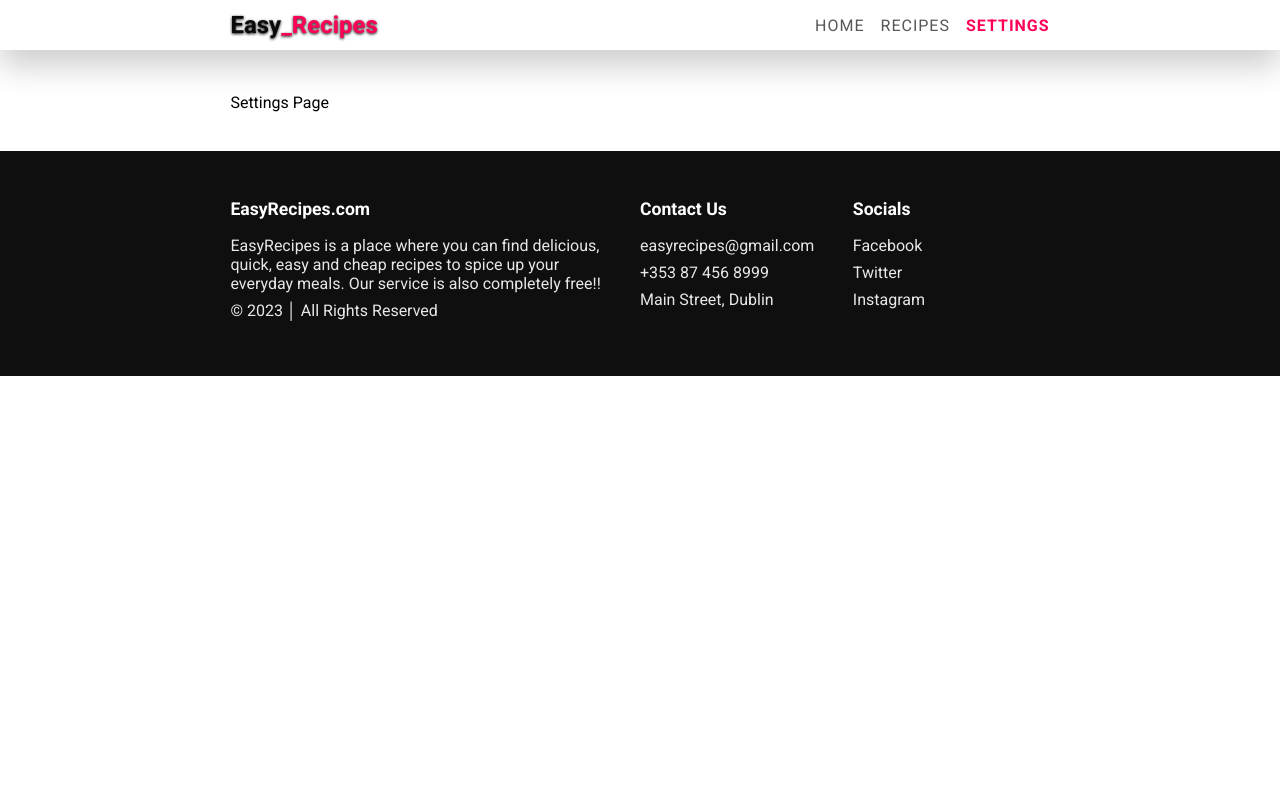
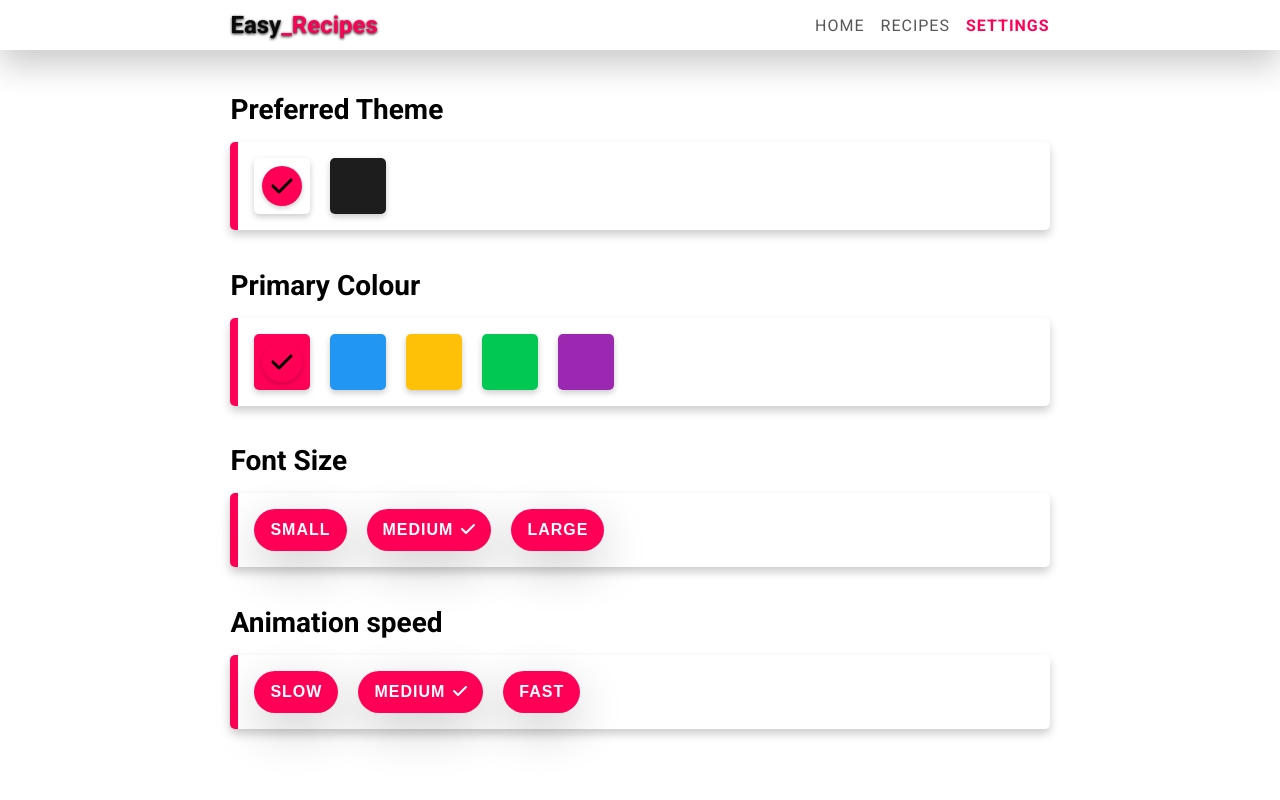
Before and after one commit to Renaldas0/Recipes-App_React, a React (Create React App) app in the folder recipe-app/: page /settings in a window 1280 px wide. Shown: the top 800 px of the page. Built offline with nearby package versions, Linux system fonts and the light colour scheme.

Commit message:
add settings page

```diff
--- a/recipe-app/src/components/navbar.js
+++ b/recipe-app/src/components/navbar.js
@@ -32,7 +32,7 @@
     return (
         <>
             <div className="navbar container">
-                <a href="#!" className="logo"><span>Easy</span>_Recipes</a>
+                <Link to="/" className="logo"><span>Easy</span>_Recipes</Link>
                 <div className="nav-links">
                     {links.map(link => (
                         <Link className={location.pathname === link.path ? "nav-links active" : "nav-links"} to={link.path} key={link.name}>{link.name}</Link>
--- a/recipe-app/src/pages/recipes.js
+++ b/recipe-app/src/pages/recipes.js
@@ -4,44 +4,44 @@
 function Recipes() {
     const recipes = [
         {
-            title: "Chicken Pan Pizza",
+            title: "Shrimp fried rice",
             image: "/img/food/img1.jpg",
-            authorImg: "/img/chefs/chef-ann-schvets.jpg",
+            authorImg: "/img/chefs/chef-morna-tang.jpg",
         },
         {
-            title: "Chicken Pan Pizza",
+            title: "Savoury Sweet Pancakes",
             image: "/img/food/img2.jpg",
-            authorImg: "/img/chefs/chef-ann-schvets.jpg",
+            authorImg: "/img/chefs/chef-anna-terezevich.jpg",
         },
         {
-            title: "Chicken Pan Pizza",
+            title: "Mushroom Noodle Soup",
             image: "/img/food/img3.jpg",
-            authorImg: "/img/chefs/chef-ann-schvets.jpg",
+            authorImg: "/img/chefs/chef-morna-tang.jpg",
         },
         {
-            title: "Chicken Pan Pizza",
+            title: "Shrimp Noodle Soup",
             image: "/img/food/img4.jpg",
-            authorImg: "/img/chefs/chef-ann-schvets.jpg",
+            authorImg: "/img/chefs/chef-morna-tang.jpg",
         },
         {
-            title: "Chicken Pan Pizza",
+            title: "Classic Ceasar Salad",
             image: "/img/food/img5.jpg",
             authorImg: "/img/chefs/chef-ann-schvets.jpg",
         },
         {
-            title: "Chicken Pan Pizza",
+            title: "Steak",
             image: "/img/food/img6.jpg",
-            authorImg: "/img/chefs/chef-ann-schvets.jpg",
+            authorImg: "/img/chefs/chef-vadim-markin.jpg",
         },
         {
-            title: "Chicken Pan Pizza",
+            title: "Almost English Breakfast",
             image: "/img/food/img7.jpg",
-            authorImg: "/img/chefs/chef-ann-schvets.jpg",
+            authorImg: "/img/chefs/chef-anna-terezevich.jpg",
         },
         {
-            title: "Chicken Pan Pizza",
+            title: "Shrimp Spaghetti",
             image: "/img/food/img8.jpg",
-            authorImg: "/img/chefs/chef-ann-schvets.jpg",
+            authorImg: "/img/chefs/chef-tirachard-kumtanom.jpg",
         },
     ].sort(() => Math.random() - 0.5);
 
--- a/recipe-app/src/pages/settings.js
+++ b/recipe-app/src/pages/settings.js
@@ -1,7 +1,125 @@
+import { FontAwesomeIcon } from "@fortawesome/react-fontawesome";
+import { faCheck } from "@fortawesome/free-solid-svg-icons";
+
+import { useState } from "react";
+
 function Settings() {
+
+    const primaryColors = [
+        "rgb(255, 0, 86)",
+        "rgb(33, 150, 243)",
+        "rgb(255, 193, 7)",
+        "rgb(0, 200, 83)",
+        "rgb(156, 39, 176)"
+    ];
+
+    const fontSizes = [
+        {
+            title: "Small",
+            value: "12px"
+        },
+        {
+            title: "Medium",
+            value: "16px"
+        },
+        {
+            title: "Large",
+            value: "20px"
+        },
+    ];
+
+    const animationSpeeds = [
+        {
+            title: "Slow",
+            value: "2"
+        },
+        {
+            title: "Medium",
+            value: "1"
+        },
+        {
+            title: "Fast",
+            value: ".5"
+        },
+    ];
+
+    const [theme, setTheme] = useState("light");
+    const [primaryColor, setPrimaryColor] = useState(0);
+    const [fontSize, setFontSize] = useState(1);
+    const [animationSpeed, setAnimationSpeed] = useState(1);
+
     return (
         <div>
-            Settings Page
+            <div className="section d-block">
+                <h2>Preferred Theme</h2>
+                <div className="options-container">
+                    <div className="option light">
+
+                        {theme === "light" && (
+                            <div className="check">
+                                <FontAwesomeIcon icon={faCheck} />
+                            </div>
+                        )}
+                    </div>
+                    <div className="option dark">
+                        {theme === "dark" && (
+                            <div className="check">
+                                <FontAwesomeIcon icon={faCheck} />
+                            </div>
+                        )}
+                    </div>
+                </div>
+            </div>
+
+            <div className="section d-block">
+                <h2>Primary Colour</h2>
+                <div className="options-container">
+                    {primaryColors.map((color, index) => (
+                        <div className="option light" style={{ backgroundColor: color }}>
+
+                            {primaryColor === index && (
+                                <div className="check">
+                                    <FontAwesomeIcon icon={faCheck} />
+                                </div>
+                            )}
+                        </div>
+                    ))}
+                </div>
+            </div>
+
+            <div className="section d-block">
+                <h2>Font Size</h2>
+                <div className="options-container">
+                    {fontSizes.map((size, index) => (
+
+                        <button className="btn">
+                            {size.title}
+
+                            {fontSize === index && (
+                                <span><FontAwesomeIcon icon={faCheck} /></span>
+                            )}
+
+                        </button>
+                    ))}
+                </div>
+            </div>
+
+            <div className="section d-block">
+                <h2>Animation speed</h2>
+                <div className="options-container">
+                    {animationSpeeds.map((speed, index) => (
+
+                        <button className="btn">
+                            {speed.title}
+
+                            {animationSpeed === index && (
+                                <span><FontAwesomeIcon icon={faCheck} /></span>
+                            )}
+
+                        </button>
+                    ))}
+                </div>
+            </div>
         </div>
     )
 }
--- a/recipe-app/src/styles/index.scss
+++ b/recipe-app/src/styles/index.scss
@@ -70,6 +70,10 @@
     align-items: center;
     margin-bottom: 3vw;
 
+    &.d-block {
+        display: block;
+    }
+
     .title {
         color: var(--text-color);
         font-size: 2.5em;
@@ -103,55 +107,61 @@
 
 @import "partials/previous-searches.scss";
 
-.recipes-container {
-    display: grid;
-    grid-template-columns: repeat(auto-fit, minmax(220px, 1fr));
-    grid-gap: 1.5em;
+@import "partials/recipes.scss";
+
+.d-block {
+    h2 {
+        font-size: 1.75em;
+    }
 }
 
-.recipe-card {
-    border-radius: .4em;
-    overflow: hidden;
+.options-container {
     box-shadow: 0 5px 10px var(--shadow-color);
+    padding: 1em;
+    border-radius: 5px;
+    border-left: .5em solid var(--primary-color);
+    background-color: var(--background-color);
+    margin-top: 1em;
+    display: flex;
+    gap: 1.25em;
 
-    .recipe-card-info {
-        padding: 15px;
+    .option {
+        height: 3.5em;
+        width: 3.5em;
+        border-radius: 5px;
+        box-shadow: 0 3px 6px var(--shadow-color);
+        display: flex;
+        justify-content: center;
+        align-items: center;
+
+        &.light {
+            background-color: #fff;
+        }
+
+        &.dark {
+            background-color: rgb(29, 29, 29);
+        }
+
+        .check {
+            height: 2.5em;
+            width: 2.5em;
+            display: flex;
+            justify-content: center;
+            align-items: center;
+            border-radius: 50%;
+            background-color: var(--primary-color);
+            box-shadow: 0 2px 5px var(--shadow-color);
+
+            svg {
+                height: 1.5em;
+                width: 1.5em;
+            }
+        }
     }
 
-    .custom-image {
-        z-index: -1;
-    }
-
-    .author-img {
-        height: 60px;
-        width: 60px;
-        border-radius: 50%;
-        border: 3px solid #fff;
-        box-shadow: 0 1px 3px var(--shadow-color);
-        margin-top: -50px;
-        z-index: 2;
-    }
-
-    .recipe-title {
-        font-size: 1.25em;
-        font-weight: bold;
-        margin-bottom: .5em;
-        color: var(--text-color);
-        margin-top: .25em;
-    }
-
-    .recipe-description {
-        color: var(--text-light);
-        font-size: .9em;
-        letter-spacing: 1px;
-    }
-
-    .view-recipe-btn {
-        font-size: 1.2em;
-        color: var(--primary-color);
-        font-weight: bold;
+    .btn span {
         display: inline-block;
-        margin-top: .5em;
+        margin-left: .5em;
     }
 }
 
--- /dev/null
+++ b/recipe-app/src/styles/partials/recipes.scss
@@ -0,0 +1,51 @@
+.recipes-container {
+    display: grid;
+    grid-template-columns: repeat(auto-fit, minmax(220px, 1fr));
+    grid-gap: 1.5em;
+}
+
+.recipe-card {
+    border-radius: .4em;
+    overflow: hidden;
+    box-shadow: 0 5px 10px var(--shadow-color);
+
+    .recipe-card-info {
+        padding: 15px;
+    }
+
+    .custom-image {
+        z-index: -1;
+    }
+
+    .author-img {
+        height: 60px;
+        width: 60px;
+        border-radius: 50%;
+        border: 3px solid #fff;
+        box-shadow: 0 1px 3px var(--shadow-color);
+        margin-top: -50px;
+        z-index: 2;
+    }
+
+    .recipe-title {
+        font-size: 1.25em;
+        font-weight: bold;
+        margin-bottom: .5em;
+        color: var(--text-color);
+        margin-top: .25em;
+    }
+
+    .recipe-description {
+        color: var(--text-light);
+        font-size: .9em;
+        letter-spacing: 1px;
+    }
+
+    .view-recipe-btn {
+        font-size: 1.2em;
+        color: var(--primary-color);
+        font-weight: bold;
+        display: inline-block;
+        margin-top: .5em;
+    }
+}
```
